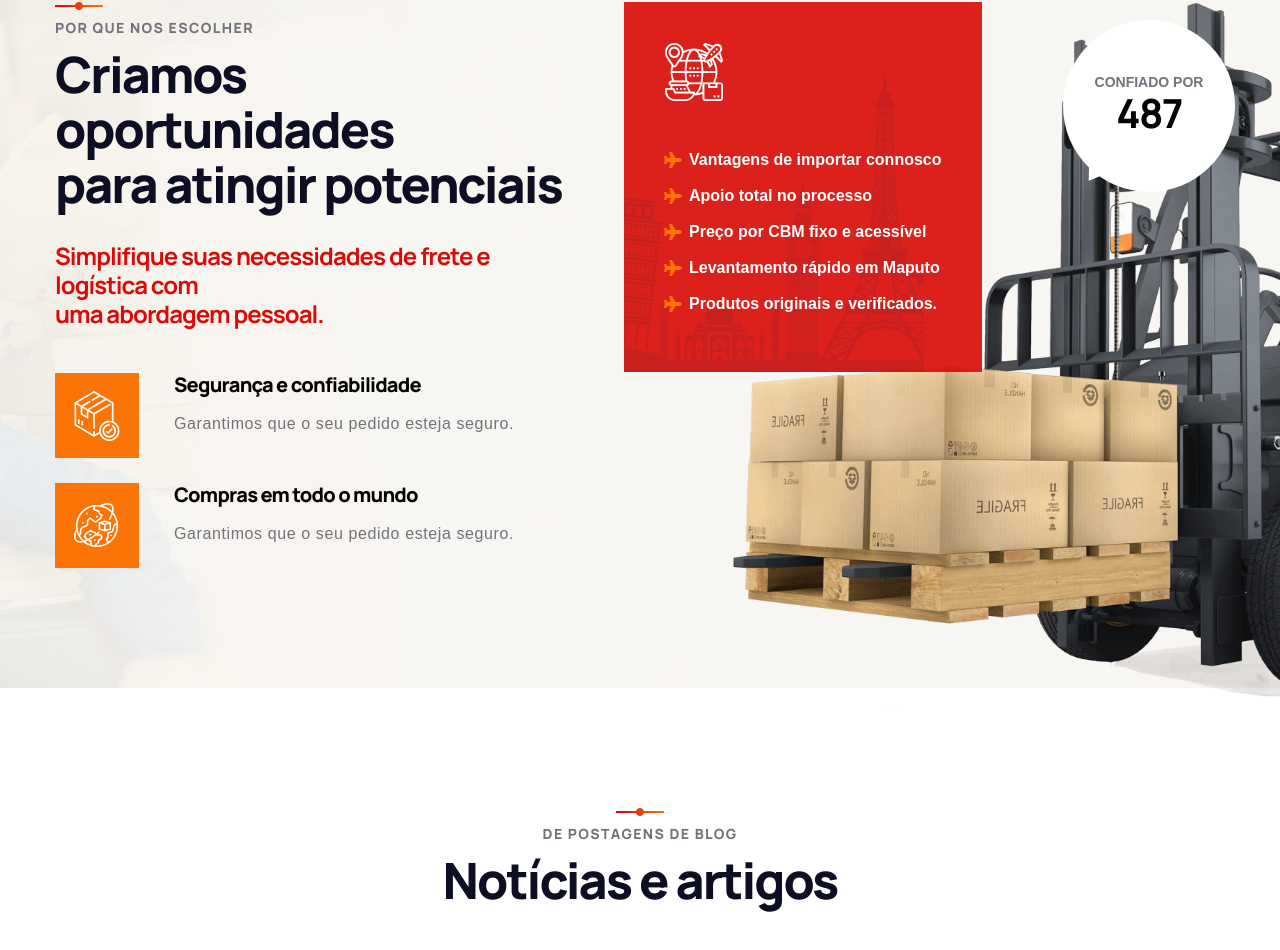
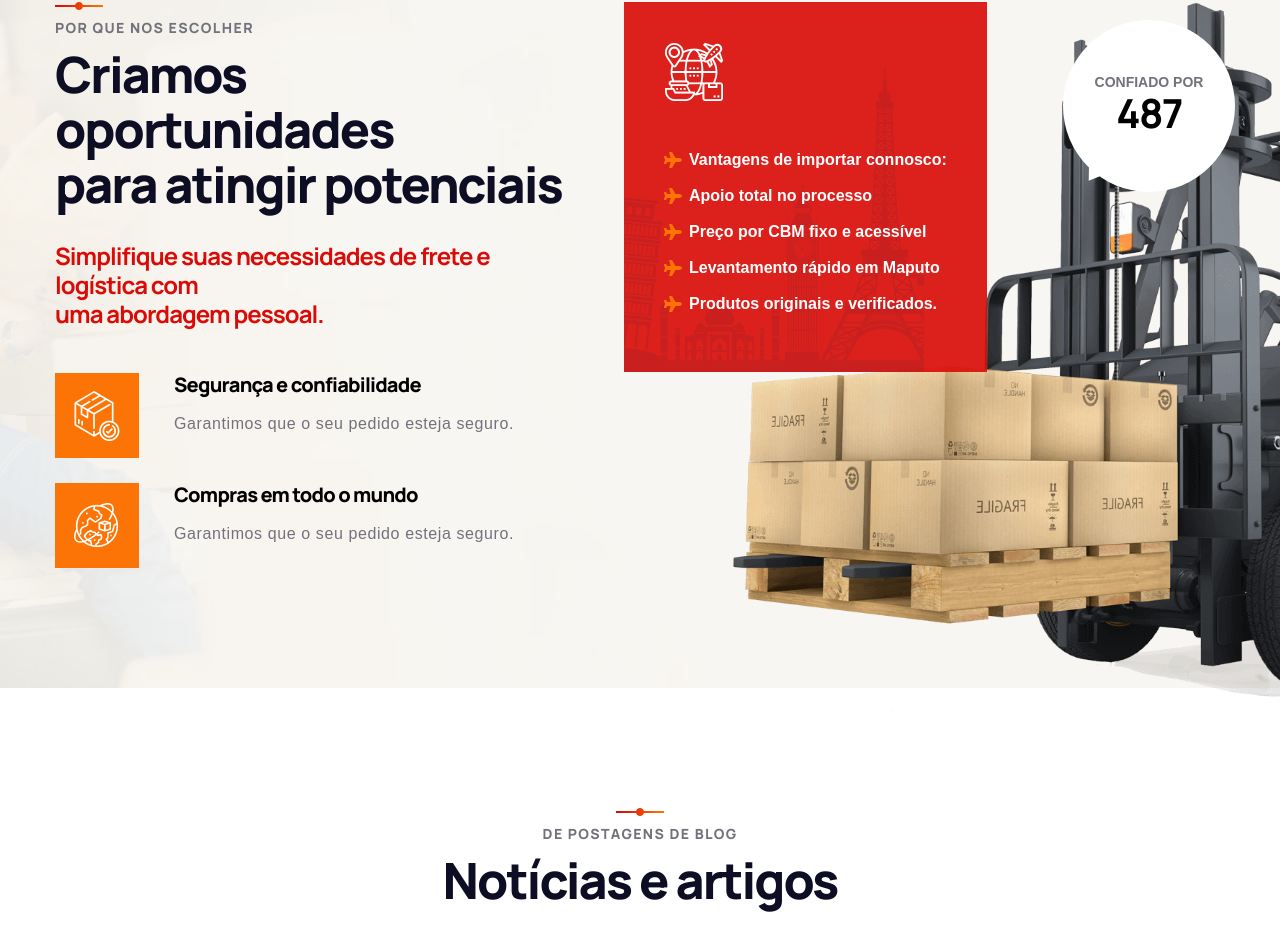
Before and after one commit to SRGLogistica/Next-js-App, a Next.js app: page / in a window 1280 px wide. Shown: the part 6903-7853 px from the top of the page. Built offline with nearby package versions, Linux system fonts and the light colour scheme.

Commit message:
mudando a cor no header1,orcamento

```diff
--- a/components/layout/Header1.js
+++ b/components/layout/Header1.js
@@ -46,7 +46,7 @@ export default function Header1({ scroll, isMobileMenu, handleMobileMenu, isSear
                             </button>
 
                             <div className="btn-box">
-                                <Link href="/page-contact" className="theme-btn btn-style-one orange-bg">
+                                <Link href="/page-contact" className="theme-btn btn-style-one sucess-bg">
                                     <span className="btn-title">Solicitar Orçamento</span>
                                 </Link>
                             </div>
--- a/components/sections/WhyChooseUs1.js
+++ b/components/sections/WhyChooseUs1.js
@@ -43,7 +43,7 @@ const WhyChooseUs1 = () => {
                     <div className="icon-building"></div>
                     <i className="icon flaticon-logistics-2"></i>
                     <ul className="list-style-two light">
-                      <li><i className="fa fa-plane"></i> Vantagens de importar connosco</li>
+                      <li><i className="fa fa-plane"></i> Vantagens de importar connosco:</li>
                       <li><i className="fa fa-plane"></i> Apoio total no processo</li>
                       <li><i className="fa fa-plane"></i> Preço por CBM fixo e acessível</li>
                       <li><i className="fa fa-plane"></i> Levantamento rápido em Maputo</li>
```
